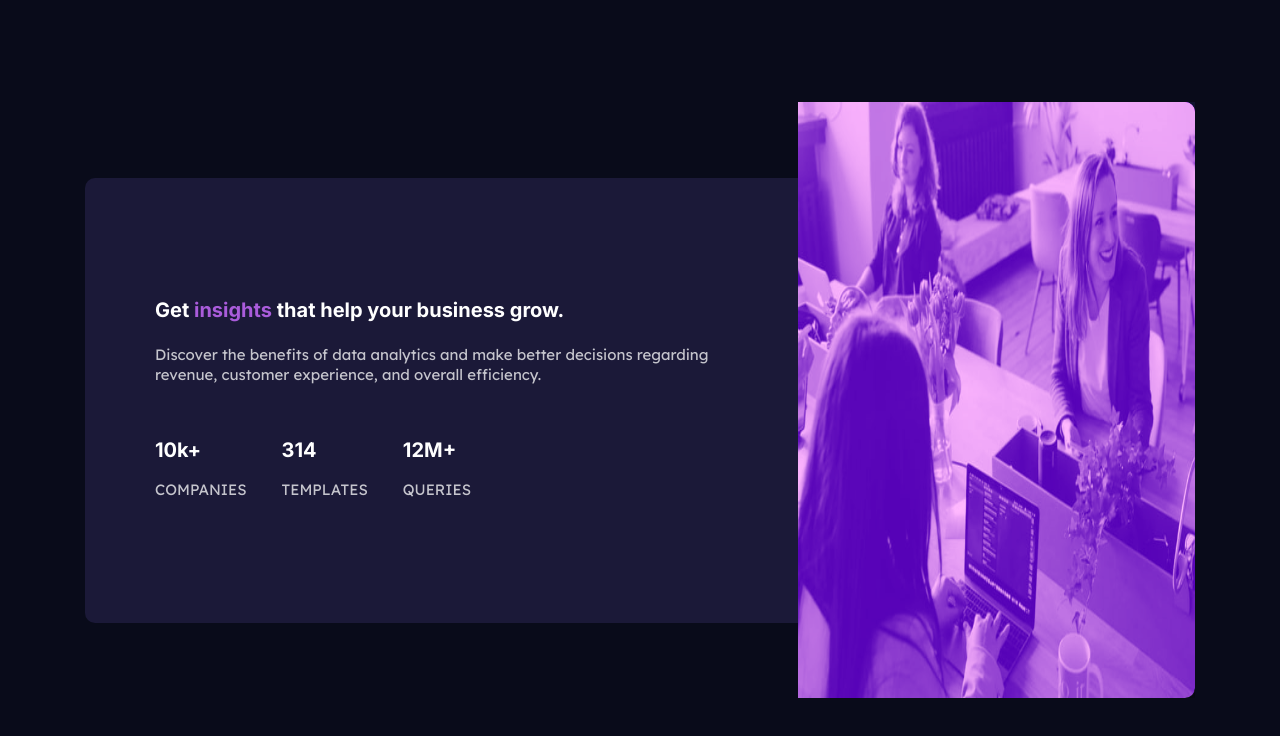
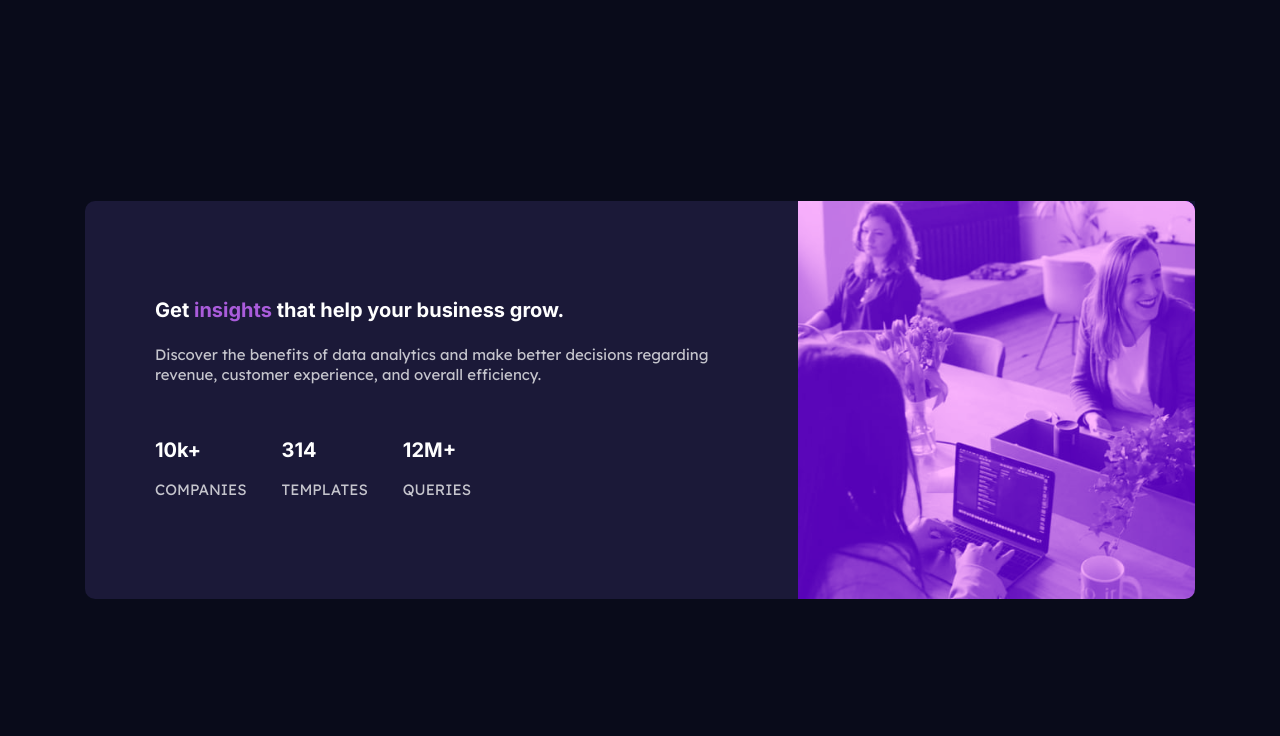
Before and after one commit to Hnah07/herexamen-css, a website built with Vite: page index.html in a window 1280 px wide. Built offline with nearby package versions, Linux system fonts and the light colour scheme.

Commit message:
modified image

```diff
--- a/package.json
+++ b/package.json
@@ -6,7 +6,8 @@
   "scripts": {
     "dev": "vite",
     "build": "vite build",
-    "preview": "vite preview"
+    "preview": "vite preview",
+    "deploy": "surge ./dist hannah-herexamencss.surge.sh"
   },
   "devDependencies": {
     "vite": "^6.0.5"
--- a/style.css
+++ b/style.css
@@ -79,6 +79,7 @@ body {
         background-color: var(--accent);
         border-top-left-radius: 10px;
         border-top-right-radius: 10px;
+        height: 100%;
         img {
           mix-blend-mode: overlay;
           background-size: cover;
@@ -102,7 +103,6 @@ body {
 @media (min-width: 700px) {
   body main {
     max-width: 1110px;
-    min-width: 600px;
     max-height: 44.5rem;
     margin: 0 auto;
     display: flex;
@@ -122,11 +122,19 @@ body {
     }
     section:last-child {
       height: 100%;
+      aspect-ratio: 1/1;
       div {
         border-top-left-radius: 0;
         border-bottom-right-radius: 10px;
         height: 100%;
         img {
+          background-size: cover;
+          background-position: center;
+          object-fit: cover;
+          display: block;
+          width: 100%;
+          height: 100%;
+          display: block;
         }
       }
     }
```
